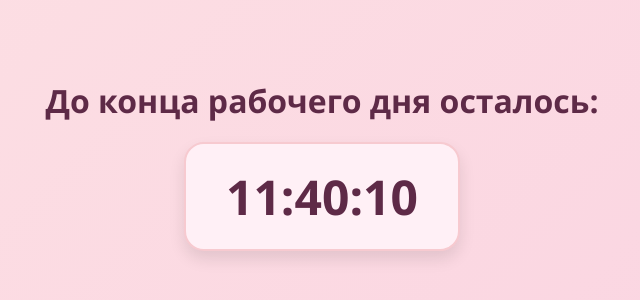
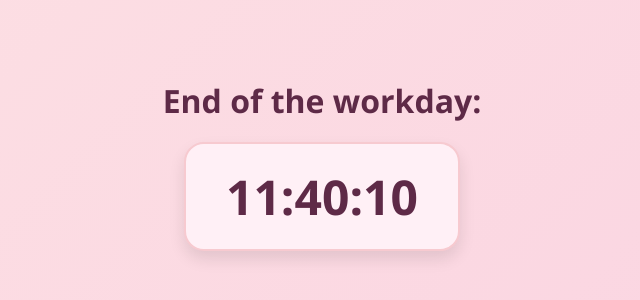
Before and after one commit to AlisaZobova/timer-widget, a plain HTML site: page index.html in a window 1280 px wide. Shown: the part 246-546 px from the top of the page, without its empty margins (318-958 px from the left). Drawn offline with Linux system fonts and the light colour scheme.

Commit message:
Update index.html

```diff
--- a/index.html
+++ b/index.html
@@ -3,7 +3,7 @@
 <head>
   <meta charset="UTF-8">
   <meta name="viewport" content="width=device-width, initial-scale=1.0">
-  <title>Таймер до конца рабочего дня</title>
+  <title>Timer until the end of the workday:</title>
   <style>
     body {
       font-family: "Segoe UI", sans-serif;
@@ -32,7 +32,7 @@
   </style>
 </head>
 <body>
-  <h1>До конца рабочего дня осталось:</h1>
+  <h1>End of the workday:</h1>
   <div class="timer" id="timer">--:--:--</div>
 
   <script>
```
